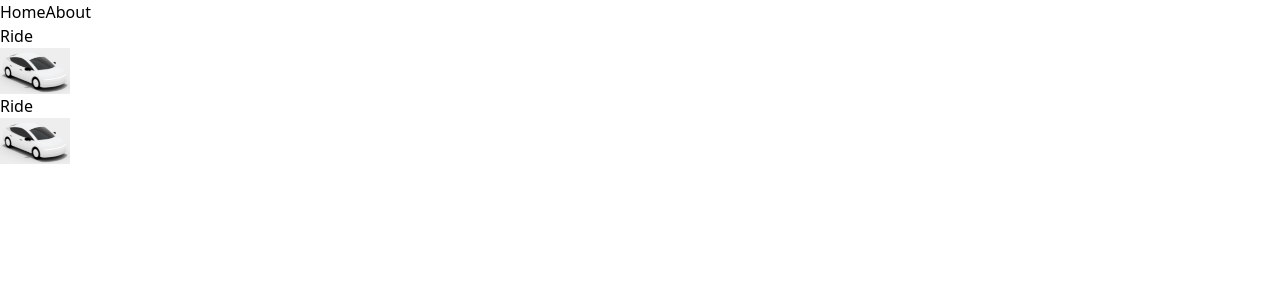
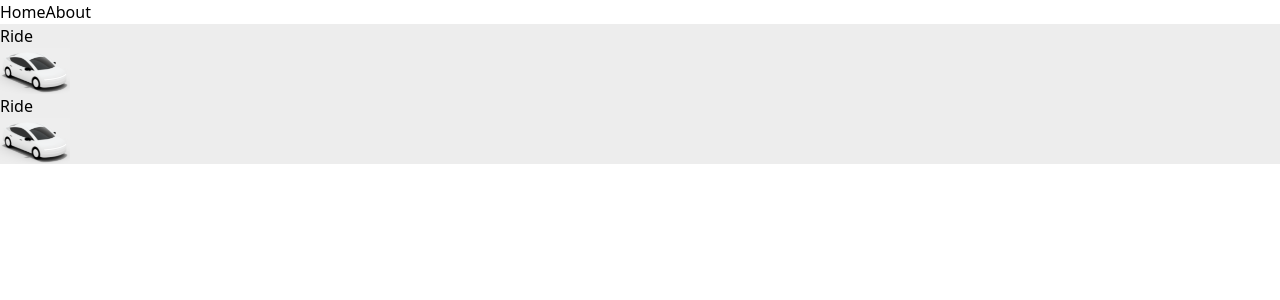
Before and after one commit to Raymondcoder27/Travella, a Vue app: page / in a window 1280 px wide. Shown: the top 300 px of the page. Built offline with nearby package versions, Linux system fonts and the light colour scheme.

Commit message:
init setup

```diff
--- a/src/components/ServiceSelectLarge.vue
+++ b/src/components/ServiceSelectLarge.vue
@@ -1,6 +1,6 @@
 <template>
     <div id="ServiceSelectLarge">
-        <div class="w-full rounded-2xl bg-gray-100 h-[100px]">
+        <div class="w-full rounded-2xl bg-custom-color h-[100px]">
             <div class="flex justify-between p-2">
                 <div class="text-lg ml-2 text-gary-900 mt-14">
                     Ride
@@ -12,3 +12,9 @@
         </div>
     </div>
 </template>
+
+<style scoped>
+    .bg-custom-color{
+        background-color:rgb(237,237,237)
+    }
+</style>
```
